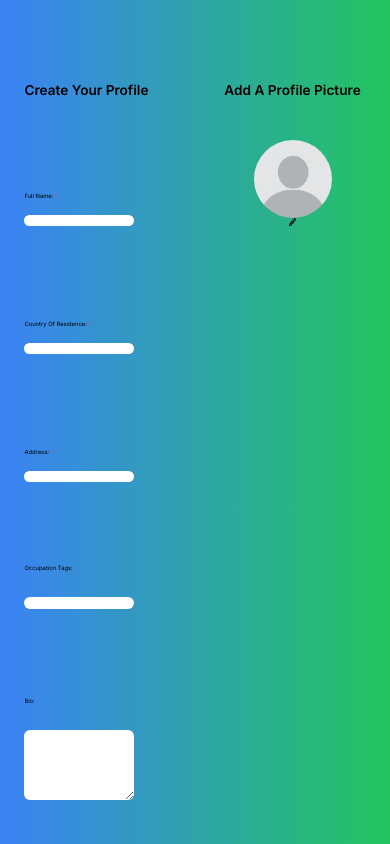
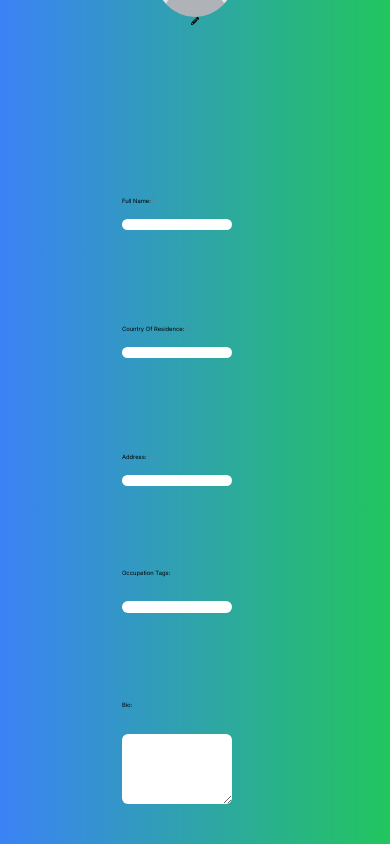
Before and after one commit to TheSomethingSomethingCompany/secret-forest, a Next.js app in the folder app/: page /createProfile in a window 390 px wide. Built offline with nearby package versions, Linux system fonts and the light colour scheme.

Commit message:
Media queries to collapse 2 column layout when viewport width is tablet or mobile

```diff
--- a/app/app/components/createProfileForm/createProfileForm.jsx
+++ b/app/app/components/createProfileForm/createProfileForm.jsx
@@ -38,9 +38,9 @@ function CreateProfileForm() {
 
         <form action="" method="post" className="relative overflow-y-auto w-full h-screen" onSubmit={handleSubmit}>
 
-                <div className = "flex w-screen h-[100vh] overflow-y-auto bg-gradient-to-r from-blue-500 to-green-500">
+                <div className = "flex mobile:items-center mobile:flex-col-reverse tablet:flex-row desktop:flex-row w-screen h-[100vh] overflow-y-auto bg-gradient-to-r from-blue-500 to-green-500">
                     <div id = "labels-and-inputs-container" className = "flex h-[100vh] w-1/2 flex-col items-center"> {/* Ensures the labels div and the inputs div are side-by-side */}
-                        <div className = "w-3/4 mb-10 mt-20"><h1 className = "mobile:text-[3.5vw] tablet:text-[3.5vw] desktop:text-[50px] font-semibold">Create Your Profile</h1> </div>
+                        <div className = "w-3/4 mb-10 mt-20"><h1 className = "mobile:hidden tablet:block desktop:block mobile:text-[3.5vw] tablet:text-[3.5vw] desktop:text-[50px] font-semibold">Create Your Profile</h1> </div>
                         <FlexLabelAndTextInput labelVal = "Full Name:" inputName = "fullName" required = {true}/>
                         <FlexLabelAndTextInput labelVal = "Country Of Residence:" inputName="country" required = {true} />
                         <FlexLabelAndTextInput labelVal = "Address:" inputName = "address" required = {true}  />
@@ -49,10 +49,12 @@ function CreateProfileForm() {
 
                     </div>
                     <div id = "pfp-container" className = "w-1/2 h-full flex flex-col items-center">
-                        <div className = "w-3/4 mb-10 mt-20 flex justify-center"><h1 className = "mobile:text-[3.5vw] tablet:text-[3.5vw] desktop:text-[50px] font-semibold">Add A Profile Picture</h1> </div>
+                        <div className = "w-3/4 mb-10 mt-20 flex justify-center"><h1 className = "mobile:hidden tablet:block desktop:block mobile:text-[3.5vw] tablet:text-[3.5vw] desktop:text-[50px] font-semibold">Add A Profile Picture</h1> </div>
                         <ProfilePicture></ProfilePicture>
                     </div>
+                    <h1 className = "mobile:block tablet:hidden desktop:hidden mobile:text-[3.5vw]"> Create Your Profile </h1>
                  </div>
+
 
                 <div id = "form-buttons" className = "flex justify-between w-full">
                     <button id="go-back" className = "bg-purple-500">Go Back</button>
```
